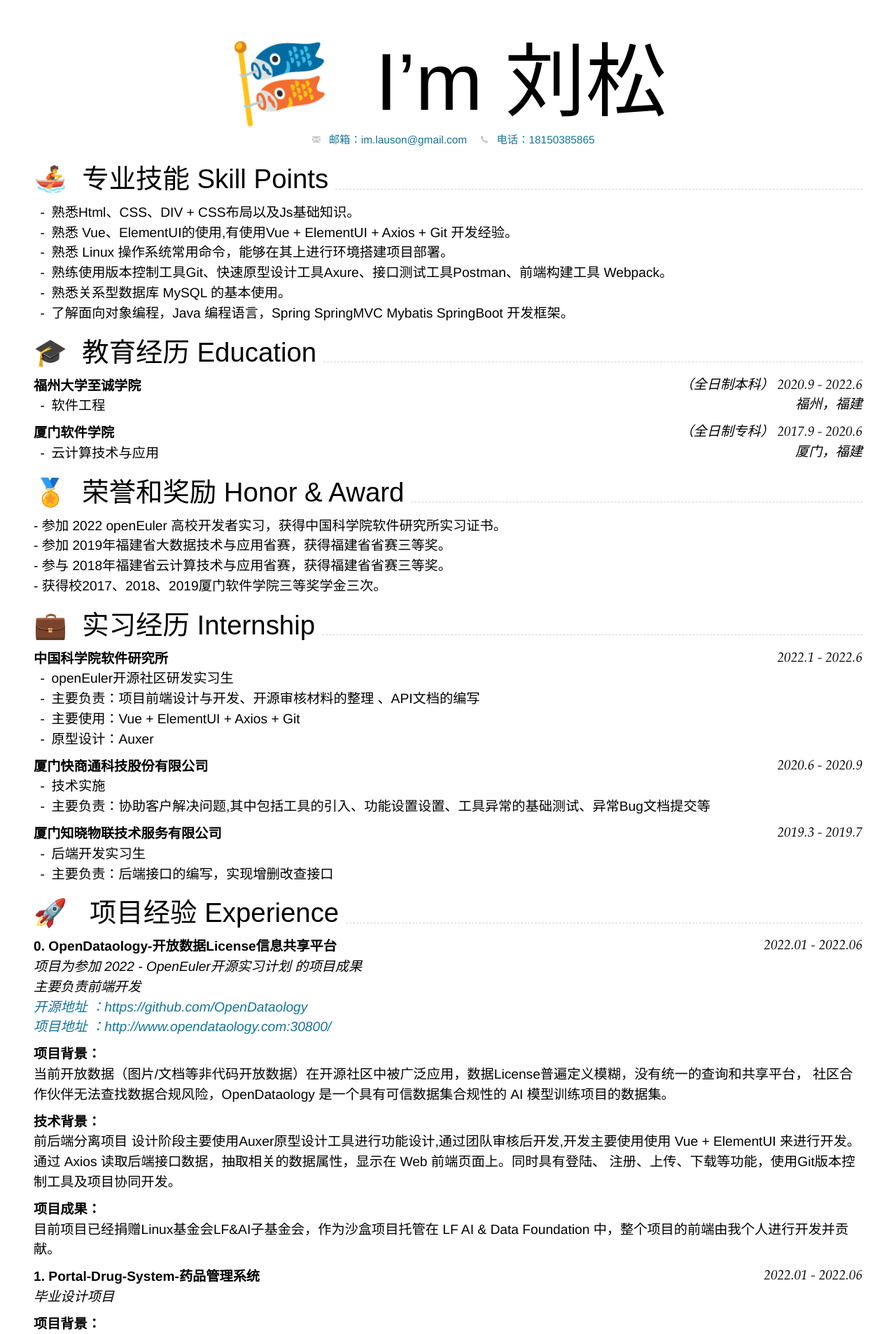
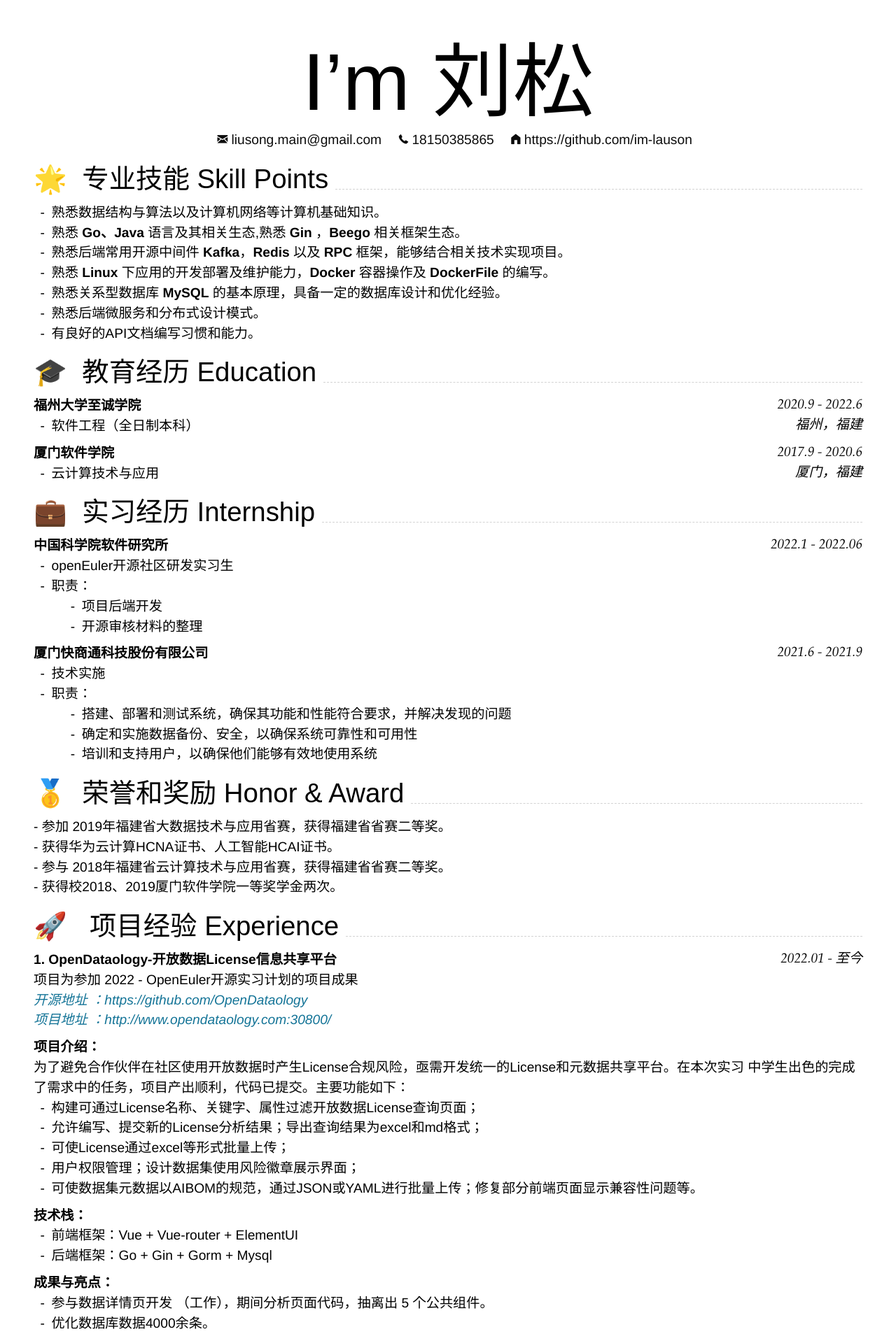
Before and after one commit to HuaQLII/nimo-markdown-ls, a Jekyll site: the page built from index.md, in a window 1280 px wide. Shown: the top 1907 px of the page at 70% size. Built offline with Jekyll 4.4.1, drawn with Linux system fonts in a browser that asks for light colours; nearby versions of some CDN libraries; some of the changed text lies outside the part shown.

Commit message:
信息变更

````diff
--- a/_includes/cv-contact.html
+++ b/_includes/cv-contact.html
@@ -1,58 +1,19 @@
-<!-- <div id="contact-info">
-
-    {% if page.homepage %}
-    <i class="" style="margin-left:1em"></i>
-    <i style="margin-left:0.5em;"> {{ page.homepage.text }}</i>
-    {% endif %}
-
-    {% if page.phone %}
-    <i class="" style="margin-left:1em"></i>
-    <i style="margin-left:0.5em;">{{ page.phone.text }}</i>
-    {% endif %}
-
-    {% if page.email %}
-    <i class="" style="margin-left:1em"></i>
-    <i style="margin-left:0.5em;">{{ page.email.text }}</i>
-    {% endif %}
-<br>
-    {% if page.school %}
-    <i class="" style="margin-left:0em"></i>
-    <i style="margin-left:0.5em;">{{ page.school.text }}</i>
-    {% endif %}
-
-    {% if page.age %}
-    <i class="" style="margin-left:1em"></i>
-    <i style="margin-left:0.5em;">{{ page.age.text }}</i>
-    {% endif %}
-
-    {% if page.idea %}
-    <i class="" style="margin-left:1em"></i>
-    <i style="margin-left:5.5em;">{{ page.idea.text }}</i>
-    {% endif %} -->
-  <!-- {% if page.age %}
-    <i class="fi-people" style="margin-left:1em"></i>
-    {{ page.age }}
-    {% endif %}  -->
-
-
-
-
-
 <div id="contact-info">
 
-    {% if page.homepage %}
-    <i class="fi-home" style="margin-left:1em"></i>
-    <a href="{{ page.homepage.url }}" style="margin-left:0.5em"> {{ page.homepage.text }}</a>
-    {% endif %}
 
     {% if page.email %}
     <i class="fi-mail" style="margin-left:1em"></i>
-    <a href="{{ page.email.url }}" style="margin-left:0.5em">{{ page.email.text }}</a>
+    {{ page.email.text }}
     {% endif %}
 
     {% if page.phone %}
     <i class="fi-telephone" style="margin-left:1em"></i>
-    <a href="{{page.phone.url }}" style="margin-left:0.5em">{{ page.phone.text }}</a>
+    {{ page.phone }}
     {% endif %}
 
+
+    {% if page.homepage %}
+    <i class="fi-home" style="margin-left:1em"></i>
+    {{ page.homepage.text }}
+    {% endif %}
 </div>
--- a/index.md
+++ b/index.md
@@ -2,26 +2,14 @@
 layout: cv
 title: 刘松 || Lauson
 email:
-    url: mailto:im.lauson@gmail.com
-    text: 邮箱：im.lauson@gmail.com
+  text: liusong.main@gmail.com
+phone: 18150385865
+homepage:
+  text: https://github.com/im-lauson
 
-# homepage:
-
-#     # url: https://www.Yootsing.top
-
-#     text: 籍贯：山东菏泽
-
-phone:
-    text: 电话：18150385865
-# age:
-#     text: 年龄：24
-# school:
-#     text: 专业：软件工程
-# idea:
-#     text: 求职意向：前端开发
 ---
 
-# 🎏&nbsp; I'm 刘松
+# I'm 刘松
 
 <!--
 include contact information from the front matter
@@ -34,118 +22,151 @@ Supported arguments:
 
 {% include cv-contact.html %}
 
-## 🚣&nbsp; 专业技能 Skill Points
 
-1. 熟悉Html、CSS、DIV + CSS布局以及Js基础知识。
-2. 熟悉 Vue、ElementUI的使用,有使用Vue + ElementUI + Axios + Git 开发经验。
-3. 熟悉 Linux 操作系统常用命令，能够在其上进行环境搭建项目部署。
-4. 熟练使用版本控制工具Git、快速原型设计工具Axure、接口测试工具Postman、前端构建工具 Webpack。
-5. 熟悉关系型数据库 MySQL 的基本使用。
-6. 了解面向对象编程，Java 编程语言，Spring SpringMVC Mybatis SpringBoot 开发框架。
+## 🌟&nbsp; 专业技能 Skill Points
+
+1. 熟悉数据结构与算法以及计算机网络等计算机基础知识。
+2. 熟悉  **Go、Java** 语⾔及其相关⽣态,熟悉 **Gin** ，**Beego** 相关框架生态。
+3. 熟悉后端常用开源中间件 **Kafka**，**Redis** 以及 **RPC** 框架，能够结合相关技术实现项目。
+4. 熟悉 **Linux** 下应用的开发部署及维护能力，**Docker** 容器操作及 **DockerFile** 的编写。
+5. 熟悉关系型数据库 **MySQL** 的基本原理，具备⼀定的数据库设计和优化经验。
+6. 熟悉后端微服务和分布式设计模式。
+7. 有良好的API文档编写习惯和能力。
 
 ## 🎓&nbsp; 教育经历  Education
 
-### **福州大学至诚学院** `（全日制本科） 2020.9 - 2022.6`
+### **福州大学至诚学院** `2020.9 - 2022.6`
 
 ```
 福州，福建
 ```
-- 软件工程
 
-### **厦门软件学院**  `（全日制专科） 2017.9 - 2020.6`
+- 软件工程（全日制本科）
+
+### **厦门软件学院**  `2017.9 - 2020.6`
 
 ```
 厦门，福建
 ```
+
 - 云计算技术与应用
-
-## 🏅&nbsp; 荣誉和奖励 Honor & Award
-
-\- 参加 2022 openEuler 高校开发者实习，获得中国科学院软件研究所实习证书。<br>
-
-<!-- \- 获得华为云计算HCAI证书。<br> -->
-
-\- 参加 2019年福建省大数据技术与应用省赛，获得福建省省赛三等奖。<br>
-
-<!-- \- 获得华为云计算HCNA证书。 <br> -->
-
-\- 参与 2018年福建省云计算技术与应用省赛，获得福建省省赛三等奖。 <br>
-
-\- 获得校2017、2018、2019厦门软件学院三等奖学金三次。  <br>
 
 ## 💼&nbsp; 实习经历  Internship
 
-### **中国科学院软件研究所** `2022.1 - 2022.6`
+### **中国科学院软件研究所** `2022.1 - 2022.06`
 
 ```
 ```
 
 - openEuler开源社区研发实习⽣
-- 主要负责：项目前端设计与开发、开源审核材料的整理 、API文档的编写
-- 主要使用：Vue + ElementUI + Axios + Git
-- 原型设计：Auxer
+- 职责：
+  1. 项目后端开发
+  2. 开源审核材料的整理
 
-### **厦门快商通科技股份有限公司** `2020.6 - 2020.9`
+### **厦门快商通科技股份有限公司** `2021.6 - 2021.9`
 
 ```
 ```
 
 - 技术实施
-- 主要负责：协助客户解决问题,其中包括工具的引入、功能设置设置、工具异常的基础测试、异常Bug文档提交等
+- 职责：
+  1. 搭建、部署和测试系统，确保其功能和性能符合要求，并解决发现的问题
+  2. 确定和实施数据备份、安全，以确保系统可靠性和可用性
+  3. 培训和支持用户，以确保他们能够有效地使用系统
 
-### **厦门知晓物联技术服务有限公司** `2019.3 - 2019.7`
+## 🥇&nbsp; 荣誉和奖励 Honor & Award
 
-```
-```
+\- 参加 2019年福建省大数据技术与应用省赛，获得福建省省赛二等奖。<br>
 
-- 后端开发实习生
-- 主要负责：后端接口的编写，实现增删改查接口
+\- 获得华为云计算HCNA证书、人工智能HCAI证书。 <br>
 
+\- 参与 2018年福建省云计算技术与应用省赛，获得福建省省赛二等奖。 <br>
+
+\- 获得校2018、2019厦门软件学院一等奖学金两次。  <br>
 
 ## 🚀 &nbsp; 项目经验 Experience
 
-### **0. OpenDataology-开放数据License信息共享平台** `2022.01 - 2022.06`
+### **1. OpenDataology-开放数据License信息共享平台** `2022.01 - 至今`
 
-_项目为参加 2022 - OpenEuler开源实习计划 的项目成果_<br>
-_主要负责前端开发_<br>
+项目为参加 2022 - OpenEuler开源实习计划的项目成果<br>
 
 _[开源地址 ：https://github.com/OpenDataology](https://github.com/OpenDataology)_<br>
 _[项目地址 ：http://www.opendataology.com:30800/](http://www.opendataology.com:30800/)_<br>
 
-### **项目背景：**
+### **项目介绍：**
 
-当前开放数据（图片/文档等非代码开放数据）在开源社区中被广泛应用，数据License普遍定义模糊，没有统一的查询和共享平台，
-社区合作伙伴无法查找数据合规风险，OpenDataology 是一个具有可信数据集合规性的 AI 模型训练项目的数据集。
-### **技术背景：**
-前后端分离项目
-设计阶段主要使用Auxer原型设计工具进行功能设计,通过团队审核后开发,开发主要使用使用 Vue + ElementUI 来进行开发。通过 Axios 读取后端接口数据，抽取相关的数据属性，显示在 Web 前端页面上。同时具有登陆、
-注册、上传、下载等功能，使用Git版本控制工具及项目协同开发。
+为了避免合作伙伴在社区使用开放数据时产生License合规风险，亟需开发统一的License和元数据共享平台。在本次实习
+中学生出色的完成了需求中的任务，项目产出顺利，代码已提交。主要功能如下：
 
-### **项目成果：**
+1. 构建可通过License名称、关键字、属性过滤开放数据License查询页面；
+2. 允许编写、提交新的License分析结果；导出查询结果为excel和md格式；
+3. 可使License通过excel等形式批量上传；
+4. 用户权限管理；设计数据集使用风险徽章展示界面；
+5. 可使数据集元数据以AIBOM的规范，通过JSON或YAML进行批量上传；修复部分前端页面显示兼容性问题等。
 
-目前项目已经捐赠Linux基金会LF&AI子基金会，作为沙盒项目托管在 LF AI & Data Foundation 中，整个项目的前端由我个人进行开发并贡献。
+### **技术栈：**
+
+1. 前端框架：Vue + Vue-router + ElementUI
+2. 后端框架：Go + Gin + Gorm + Mysql
+
+### **成果与亮点：**
+
+1. 参与数据详情页开发 （工作），期间分析页面代码，抽离出 5 个公共组件。
+2. 优化数据库数据4000余条。
+3. 整个项目的后端由我个人进行开发并贡献，前端参与开发。
+4. 目前项目已经捐赠Linux基金会LF&AI子基金会，作为沙盒项目托管在 LF AI & Data Foundation 中。
+
+### **2. Short-Address 短网址转换平台** `2023.01 - 2023.03`
+
+_[项目地址 ：https://github.com/im-lauson/Short-Address](https://github.com/im-lauson/Short-Address)_<br>
+
+### **项目介绍：**
+
+该短网址转换平台是基于Go语言和Redis数据库技术开发的，为了方便用户分享长网址，并改善长网址的传播率而开发。
+该平台的功能是将输入的长URL通过自实现的算法转换成6位字符长度的短URL，并使用Redis数据库存储短URL和对应的长URL，
+用户使用短URL访问时，转换算法将短URL映射回长URL。同时，该平台还支持设置过期时间，提升了平台的灵活性和易用性。
+
+**技术栈：**
+
+1. 前端：Vue + Vue-router + ElementUI
+2. 后端：Go + Mux + Redis + Docker
+
+### **成果与亮点：**
+
+1. 高效的短网址生成算法：使用自增序列实现短网址生成，能够快速生成短网址，提高了系统的转换效率。
+2. 高效的 Redis 数据库储存：使用 Redis 数据库储存短 URL 和对应的长 URL，数据库响应速度快，存取数据效率高，提升了平台的性能和稳定性。
+3. 易用的功能设置：平台支持设置过期时间、自定义短 URL 后缀等功能，简化用户使用流程，提高平台的可用性和易用性。
+4. 优秀的编程风格：使用 Go
+   语言这一评价极高的编程语言，提高了代码的可维护性、易读性、安全性和性能。同时，代码遵循严格的编码规范，保证了代码的质量和可靠性。<!-- <div style="page-break-after:always"></div> -->
+
+### **3. Portal-Drug-System药品管理系统** `2021.11 - 2022.02`
+
+### **项目介绍：**
+
+portal-drug-system是一个将进、销、存、财务以及会员一体化专业药品管理软件。操作简单、资料管理信息化，管理方便的软件。
+可随时掌握数据信息的更新情况。提供快速、准确的处理通讯录删、改、存、搜、盘点等多种功能模式， 并支持多种查看方式，为了能
+更好地利用现代信息技术的成果,提高医院药品管理工作的效率和水平,而对医院药品管理系统进行改进。
+
+### **技术栈：**
+
+1. Go + Gin + Redis + Mysql
+2. 集成viper配置管理、zap日志管理、validate参数校验、jwt认证、gorm连接数据库、swagger生成文档等技术
+
+### **成果与亮点：**
+
+1. 集成了viper配置管理：使用viper配置管理库来管理应用程序中的所有配置，包括API密钥、数据库配置和其他运行时选项等。方便了对应用程序的配置管理和切换。
+2. 使用zap日志管理：使用zap日志库记录应用程序中的关键事件和错误，以帮助开发者更好地调试和追踪问题。同时，由于zap可以提供一系列日志级别，使得我们可以更好地控制输出的日志等级，便于调试和查错。
+3. 参数校验和JWT认证：使用validate库和JWT认证实现了认证和授权。validate库可以用来校验HTTP请求中的参数和HTTP请求体数据的完整性，确保系统的输入数据合法性，并且JWT认证可以验证系统中的身份和权限，保证数据安全。
+4. 连接关系型数据库：使用GORM库来连接数据库。GORM是一个ORM库，使得代码更清晰简洁、更符合面向对象开发模式，同时它也可以非常方便地对数据库进行操作。能够提高代码的可维护性和开发效率。
+5. 使用Swagger生成文档：使用Swagger生成应用程序的API文档，方便非常直观、便捷地查看API接口的定义以及如何被调用。同时，也方便测试人员打开api文档进行测试功能，加速开发人员的迭代过程。
+
 <!-- <div style="page-break-after:always"></div> -->
 
-### **1. Portal-Drug-System-药品管理系统** `2022.01 - 2022.06`
-
-_毕业设计项目_<br>
-
-### **项目背景：**
-
-Portal-Drug-System是一个将进、销、存、财务以及会员一体化专业药品管理软件。操作简单、资料管理信息化，管理方便的软件。可随时掌握数据信息的更新情况。提供快速、准确的处理通讯录删、改、存、搜、盘点等多种功能模式，并支持多种查看方式，为了能更好地利用现代信息技术的成果,提高医院药品管理工作的效率和水平,而对医院药品管理系统进行改进。
-
-### **技术背景：**
-前后端分离项目
-前端主要使用 Vue + ElementUI 来进行开发。通过 Axios 读取后端接口数据，抽取相关的数据属性，显示在 Web 前端页面上。同时具有登陆、注册、上传、下载等功能，使用Git版本控制工具及项目协同开发。
-后端主要使用Java + Spring Boot + Mysql 实现。
-
-### **项目成果：**
-该项目为本科毕业设计的成果，项目在毕业答辩中顺利通过，在顺利毕业的过程中功不可没。
 
 
-### **2. 福建省大数据技术与应用大赛** `2019.09 -2020.12`
+### **4. 福建省大数据技术与应用大赛** `2019.09 -2019.12`
 
-_福建省比赛项目_<br>
+_福建省比赛项目_
 
 ### **项目介绍：**
 
@@ -154,13 +175,13 @@ _福建省比赛项目_<br>
 
 ### **总结：**
 
-在比赛中担任队长一职，带领校队再次获得省赛三等奖，主要涉及到大量的 Linux 系统的命令以及大数据量的查询优化。 经过该项目的开发，我更加熟悉了
+在比赛中担任队长一职，带领校队再次获得省赛二等奖，主要涉及到大量的 Linux 系统的命令以及大数据量的查询优化。 经过该项目的开发，我更加熟悉了
 Python 的开发与运用，了解了对大量数据的处理方式，利用Flask、Echarts进行数据的可视化操作以及学到了很多
 MySQL 的查询优化，并且还接触到了如何在 Linux 系统的做软件的开发。
 
-### **3. 福建省云计算技术与应用大赛** `2018.09 -2018.12`
+### **5. 福建省云计算技术与应用大赛** `2018.09 -2018.12`
 
-_福建省比赛项目_<br>
+_福建省比赛项目_
 
 ### **项目介绍：**
 
@@ -169,12 +190,10 @@ _福建省比赛项目_<br>
 
 ### **总结：**
 
-在比赛中担任队长一职，带领校队获得省赛三等奖，主要负责了基础云平台的搭建，云平台的资源分配及运维。
+在比赛中担任队长一职，带领校队获得省赛二等奖，主要负责了基础云平台的搭建，云平台的资源分配及运维。
 这也是个人参与的第一个校园省级赛事的项目，在备赛过程中学到了很多新知识，以及增加了对Linux操作系统的了解，深入的学习了Linux命令。
 
-
 ## 🔗&nbsp; 链接 Links
-
 
 Github : [https://github.com/im-lauson](https://github.com/im-lauson)
 
--- a/media/cv-screen.css
+++ b/media/cv-screen.css
@@ -222,9 +222,9 @@ li {
   text-align: center;
   position: relative;
   font-weight: lighter;
-  color: #ccc;
+  color: #0c0c0c;
   /* font-family: Menlo,monospace,sans-serif; */
-  font-size: 80%;
+  /*font-size: 80%;*/
 }
 
 #contact-info a {
````
